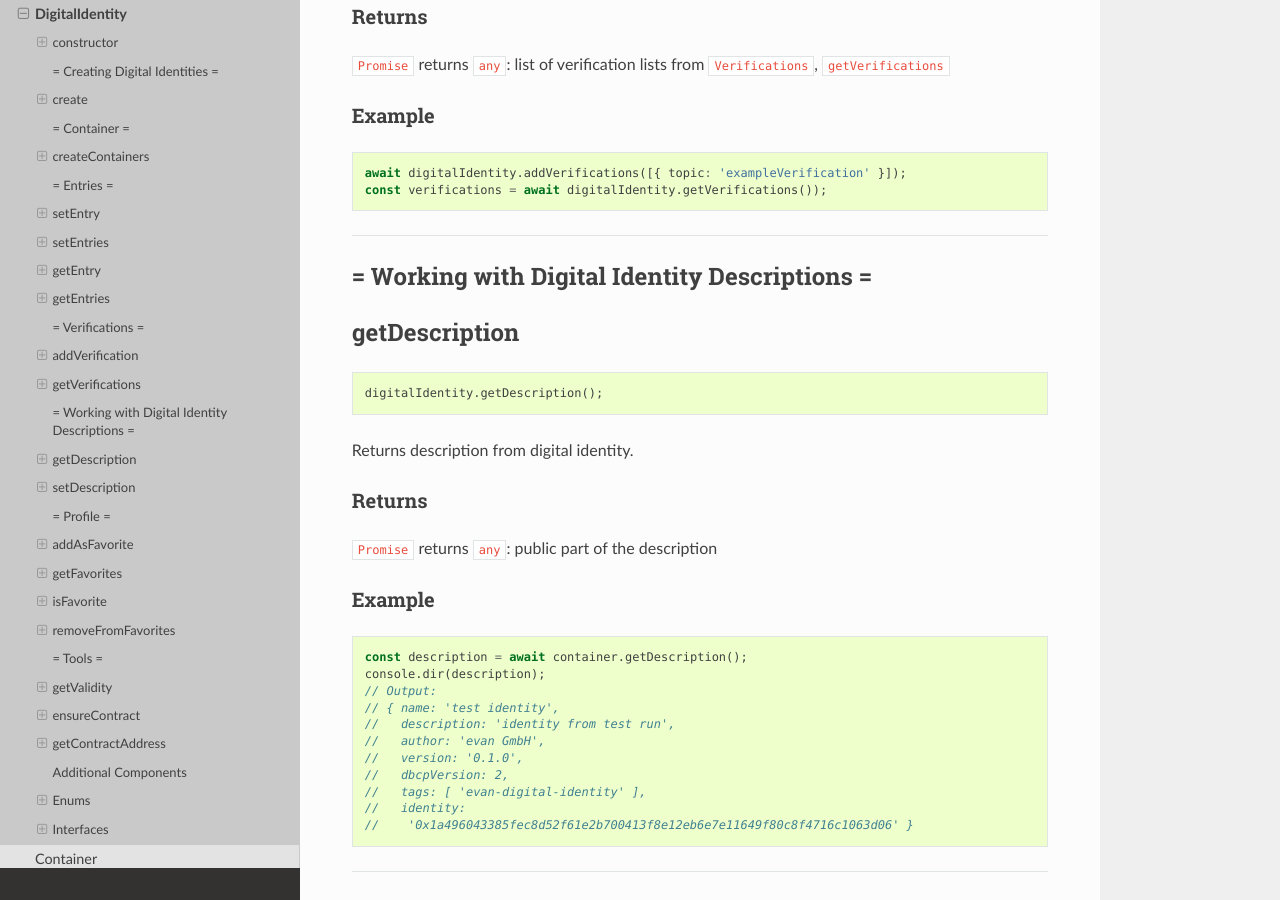
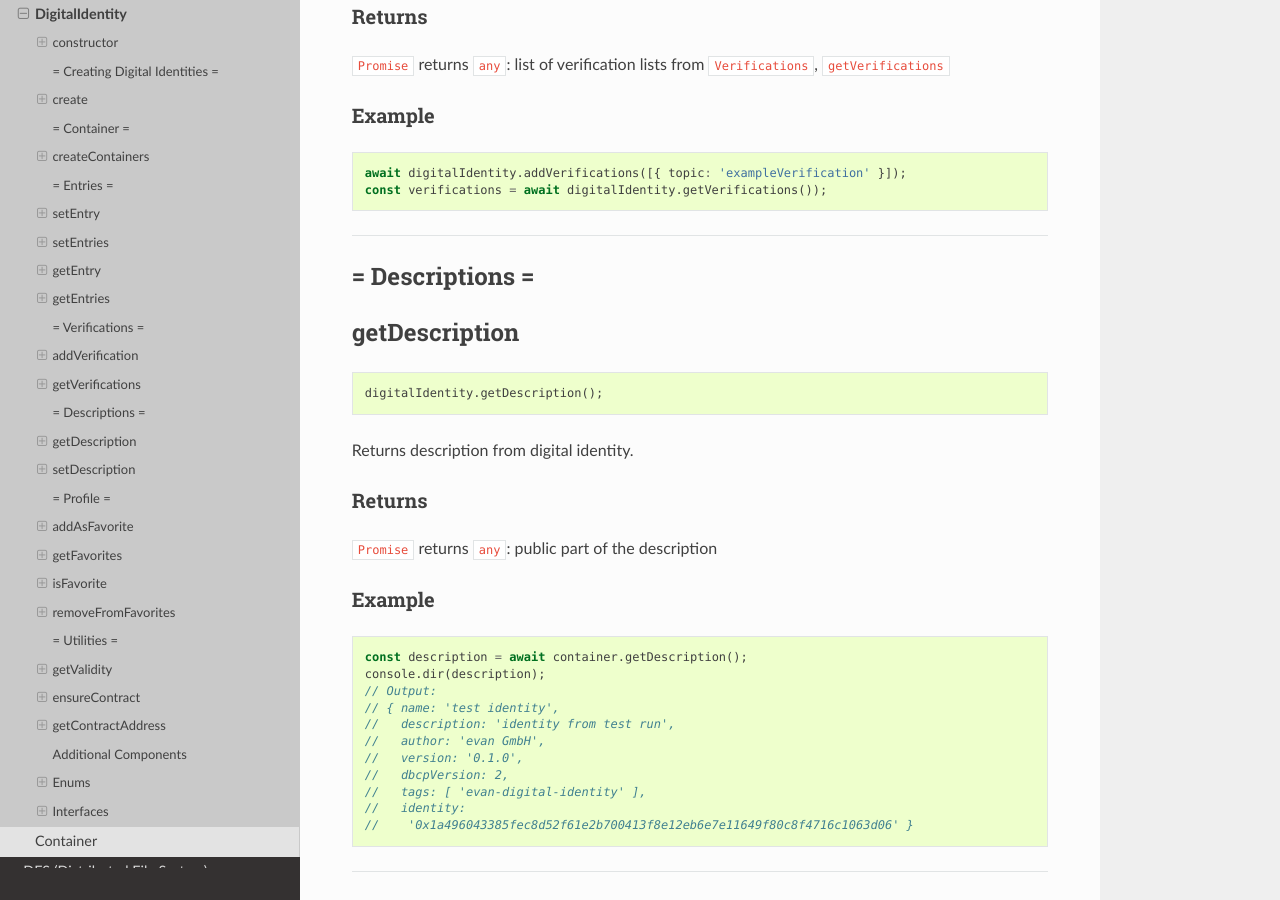
Before and after one commit to evannetwork/api-blockchain-core, a Sphinx documentation site: the page built from docs/contracts/digital-identity.rst, in a window 1280 px wide and 900 px high, scrolled down 7539 px. Built offline with Sphinx 7.4.7 and the Read the Docs theme 2.0.0, drawn with Linux system fonts in a browser that asks for light colours; pages that are not in the unit, such as notebooks, are missing from menus; some of the changed text lies outside the part shown.

Commit message:
update titles in documentation

```diff
--- a/docs/contracts/digital-identity.rst
+++ b/docs/contracts/digital-identity.rst
@@ -440,8 +440,8 @@ Example
 
 --------------------------------------------------------------------------------
 
-= Working with Digital Identity Descriptions =
-==============================================
+= Descriptions =
+================
 
 .. _digital-identity_getDescription:
 
@@ -707,8 +707,8 @@ Example
 
 --------------------------------------------------------------------------------
 
-= Tools =
-=========
+= Utilities =
+=============
 
 .. _digital-identity_getValidity:
 
```
